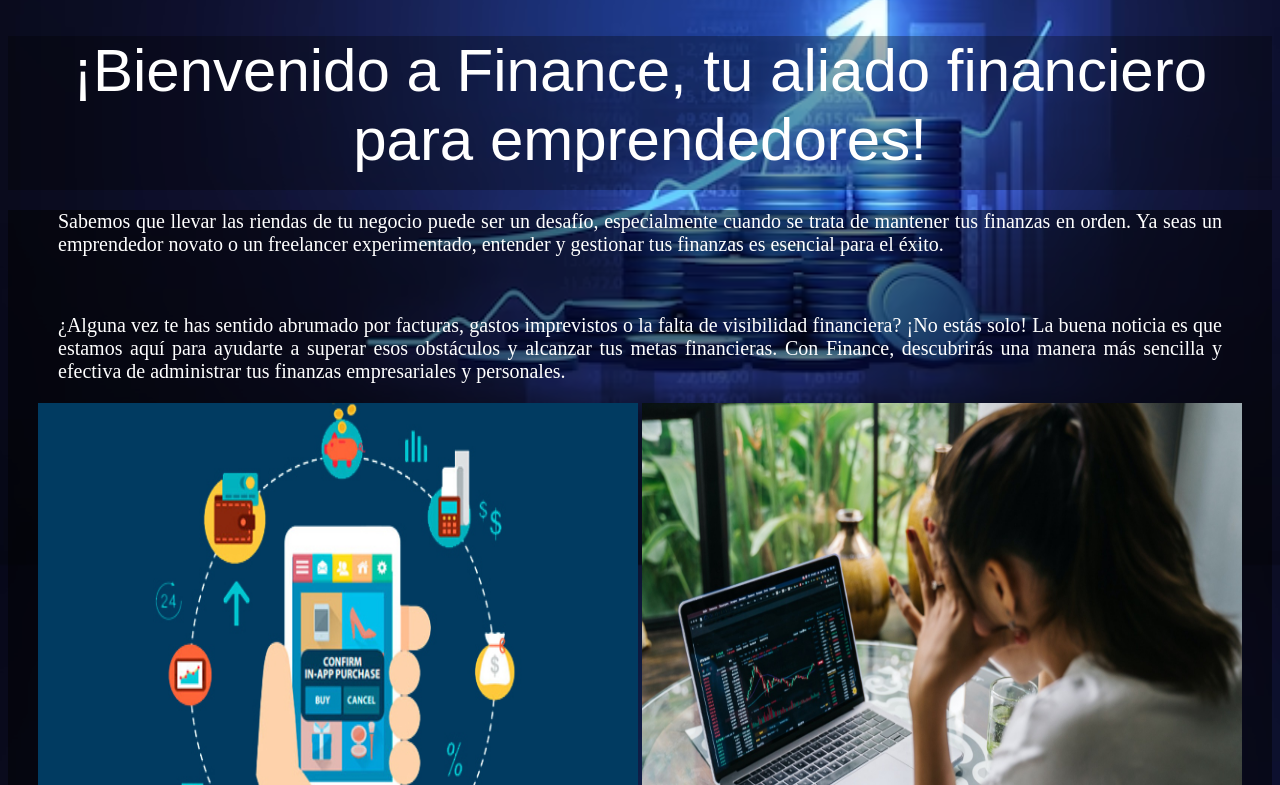
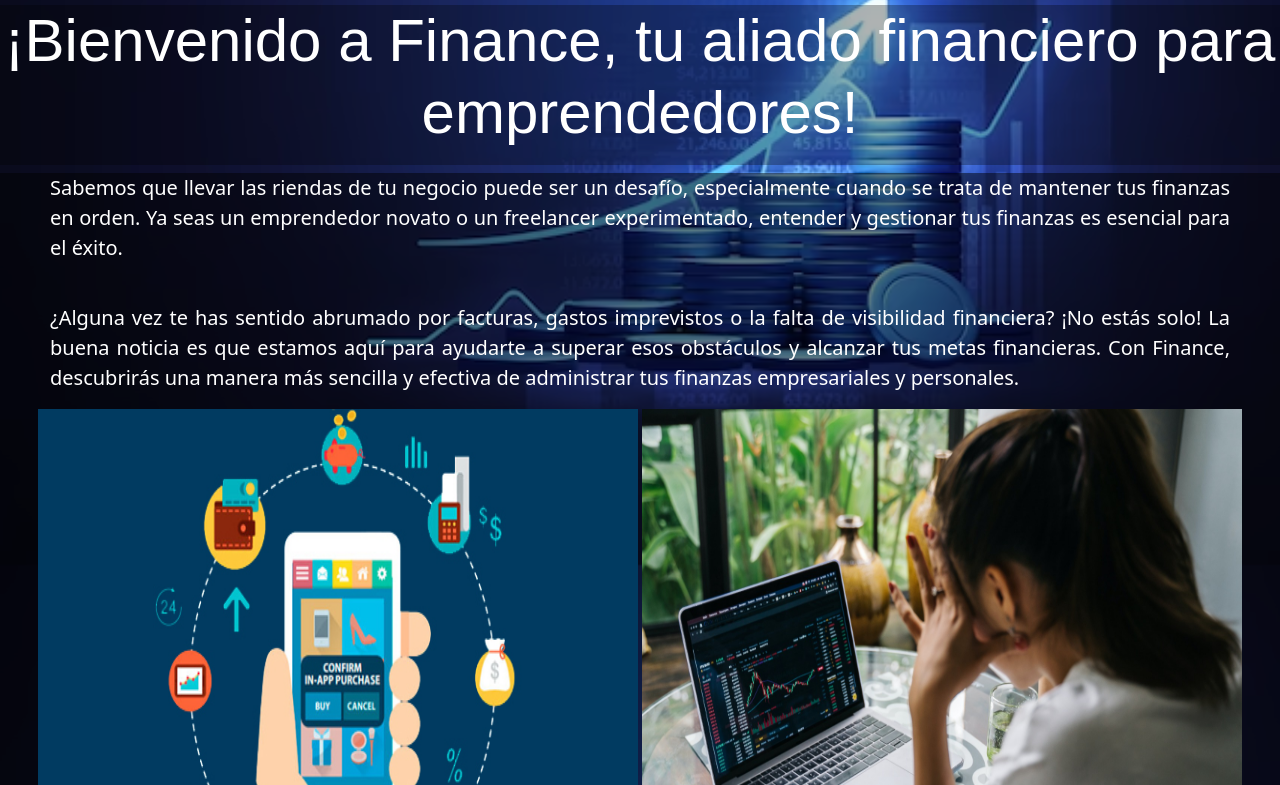
Before and after one commit to Gimena-code/FINANZAS, a plain HTML site: page index.html in a window 1280 px wide. Shown: the part 235-1020 px from the top of the page. Drawn offline with nearby package versions, Linux system fonts and the light colour scheme.

Commit message:
boostrap

```diff
--- a/index.html
+++ b/index.html
@@ -4,6 +4,8 @@
     <meta charset="UTF-8">
     <meta name="viewport" content="width=device-width, initial-scale=1.0">
     <link rel="stylesheet" href="css/master.css">
+    <link rel="stylesheet" href="css1/bootstrap.min.css">
+    <link href="https://cdn.jsdelivr.net/npm/bootstrap@5.3.0-alpha3/dist/css/bootstrap.min.css" rel="stylesheet" integrity="sha384-KK94CHFLLe+nY2dmCWGMq91rCGa5gtU4mk92HdvYe+M/SXH301p5ILy+dN9+nJOZ" crossorigin="anonymous">
     <title>Bienvenida</title>
 </head>
 <body class="pagina">
```
Also changed, not shown: contacto.html (+1 -0 lines).
